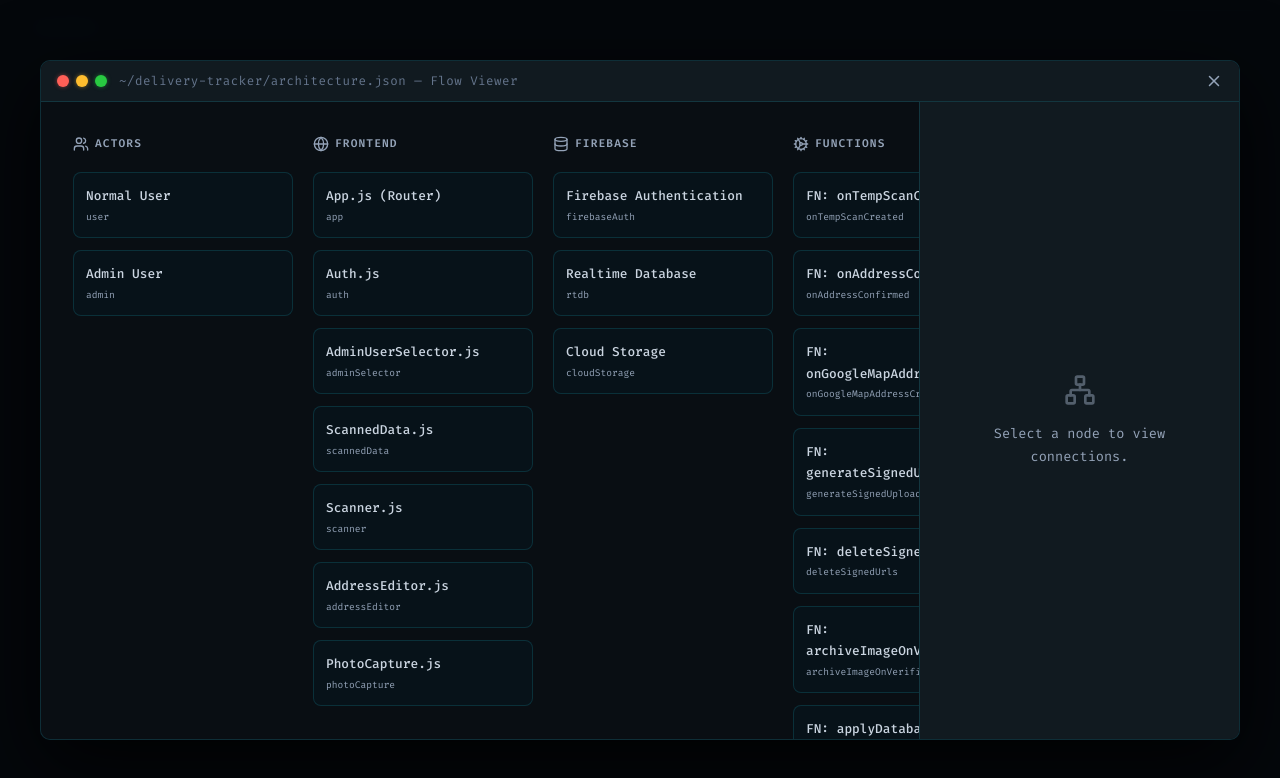
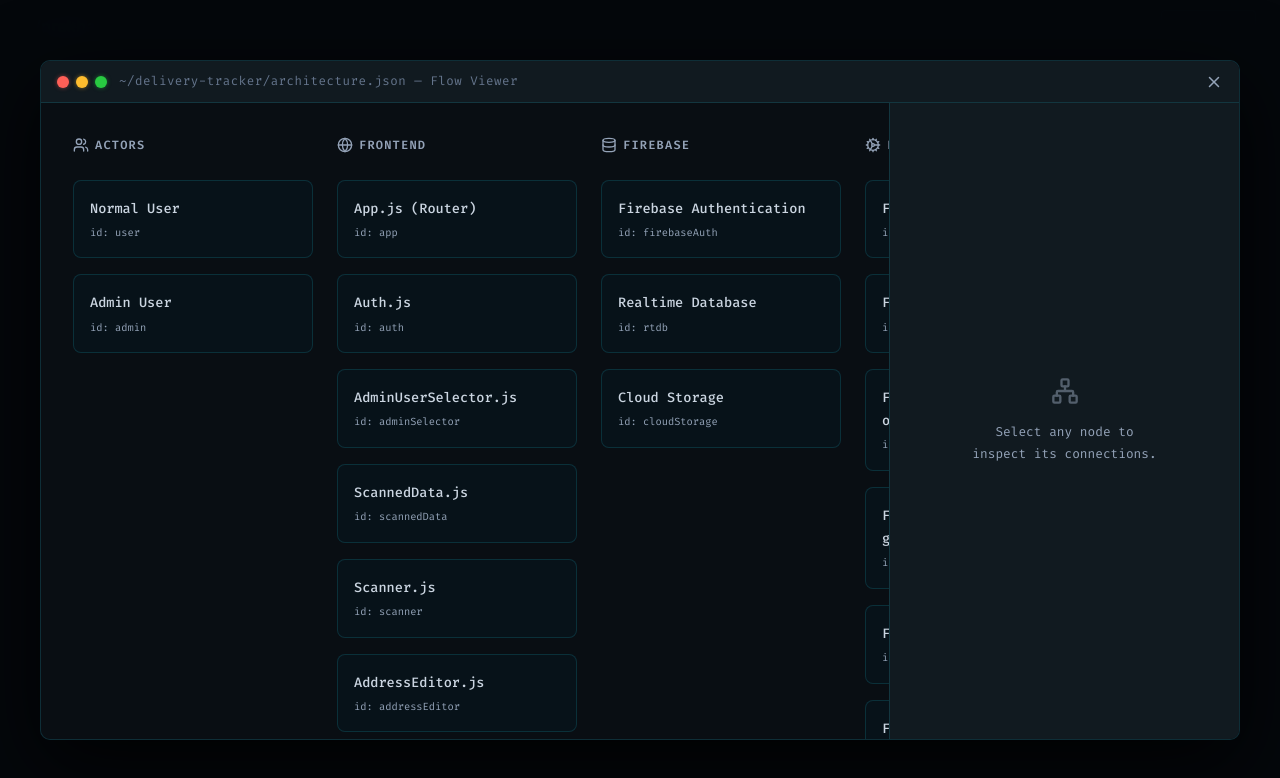
Before and after one commit to PrakEntech/portfolio, a React (Vite) app: page / in a window 1280 px wide. Both pictures are taken after a click on the button "View Architecture". Shown: the part 4560-5338 px from the top of the page. Built offline with nearby package versions, Linux system fonts and the light colour scheme.

Commit message:
Update ArchitectureViewer.jsx

```diff
--- a/src/components/ArchitectureViewer.jsx
+++ b/src/components/ArchitectureViewer.jsx
@@ -1,5 +1,5 @@
 import React, { useState, useMemo, useRef, useEffect } from 'react';
-import { X, Network, Database, Server, Users, ArrowRight, Zap, Globe, Cog } from 'lucide-react';
+import { X, Network, Database, Server, Users, ArrowRight, Zap, Globe, Cog, RotateCw } from 'lucide-react';
 import architectureData from '../../architecture.json';
 
 const ICON_MAP = {
@@ -14,16 +14,22 @@
 const ArchitectureViewer = ({ isOpen, onClose }) => {
     const [selectedNodeId, setSelectedNodeId] = useState(null);
     const [hoveredNodeId, setHoveredNodeId] = useState(null);
-    const [isMobile, setIsMobile] = useState(typeof window !== 'undefined' ? window.innerWidth < 768 : false);
-
-    useEffect(() => {
-        const handleResize = () => setIsMobile(window.innerWidth < 768);
-        window.addEventListener('resize', handleResize);
-        return () => window.removeEventListener('resize', handleResize);
-    }, []);
+    const [isPortrait, setIsPortrait] = useState(false);
 
     const activeNodeId = hoveredNodeId || selectedNodeId;
     const viewerRef = useRef(null);
+
+    useEffect(() => {
+        const checkOrientation = () => {
+            const isMob = window.innerWidth <= 768;
+            const isPort = window.innerHeight > window.innerWidth;
+            setIsPortrait(isMob && isPort);
+        };
+
+        checkOrientation();
+        window.addEventListener('resize', checkOrientation);
+        return () => window.removeEventListener('resize', checkOrientation);
+    }, []);
 
     // Group nodes by their defined 'group' property
     const groupedNodes = useMemo(() => {
@@ -63,45 +69,63 @@
         <div className="arch-modal-overlay" style={{
             position: 'fixed', top: 0, left: 0, right: 0, bottom: 0,
             backgroundColor: 'rgba(5, 8, 12, 0.98)',
-            backdropFilter: 'blur(10px)',
-            zIndex: 2000,
+            backdropFilter: 'blur(15px)',
+            zIndex: 1000,
             display: 'flex',
             alignItems: 'center',
             justifyContent: 'center',
-            padding: isMobile ? '0' : '2rem'
+            padding: isPortrait ? '0' : '2rem',
+            overflow: 'hidden'
         }}>
+            {/* Rotation Hint for Mobile Portrait */}
+            {isPortrait && (
+                <div style={{
+                    position: 'absolute',
+                    top: '1rem',
+                    left: '50%',
+                    transform: 'translateX(-50%)',
+                    zIndex: 1001,
+                    background: 'var(--accent-purple)',
+                    color: '#fff',
+                    padding: '8px 16px',
+                    borderRadius: '20px',
+                    fontSize: '0.75rem',
+                    display: 'flex',
+                    alignItems: 'center',
+                    gap: '8px',
+                    boxShadow: '0 4px 15px rgba(0,0,0,0.5)',
+                    animation: 'bounce 2s infinite'
+                }}>
+                    <RotateCw size={14} /> Best viewed in Landscape
+                </div>
+            )}
+
             <div className="terminal-window" style={{
-                width: '100%',
+                width: isPortrait ? '92vh' : '100%',
                 maxWidth: '1200px',
-                height: isMobile ? '100vh' : '85vh',
+                height: isPortrait ? '92vw' : '85vh',
                 display: 'flex',
                 flexDirection: 'column',
                 boxShadow: '0 25px 80px rgba(0,0,0,0.8)',
-                borderRadius: isMobile ? '0' : '10px',
-                border: isMobile ? 'none' : '1px solid var(--border-color)'
+                transform: isPortrait ? 'rotate(90deg)' : 'none',
+                transition: 'transform 0.3s ease, width 0.3s ease, height 0.3s ease',
+                transformOrigin: 'center center'
             }}>
                 {/* Terminal Header */}
-                <div className="terminal-header" style={{
-                    justifyContent: 'space-between',
-                    padding: isMobile ? '0.75rem 1rem' : '0.6rem 1rem'
-                }}>
+                <div className="terminal-header" style={{ justifyContent: 'space-between' }}>
                     <div style={{ display: 'flex', alignItems: 'center', gap: '12px' }}>
-                        {!isMobile && (
                         <div className="terminal-controls">
                             <div className="control red" onClick={onClose} style={{ cursor: 'pointer' }} />
                             <div className="control yellow" />
                             <div className="control green" />
                         </div>
-                        )}
-                        <span className="terminal-title" style={{ fontSize: isMobile ? '0.7rem' : '0.78rem' }}>
-                            {isMobile ? 'architecture.json' : '~/delivery-tracker/architecture.json — Flow Viewer'}
-                        </span>
+                        <span className="terminal-title">~/delivery-tracker/architecture.json — Flow Viewer</span>
                     </div>
                     <button onClick={onClose} style={{
                         background: 'none', border: 'none', color: 'var(--text-muted)',
                         cursor: 'pointer', outline: 'none', display: 'flex', alignItems: 'center'
                     }}>
-                        <X size={isMobile ? 20 : 18} />
+                        <X size={18} />
                     </button>
                 </div>
 
@@ -109,38 +133,35 @@
                 <div className="terminal-body" style={{
                     flex: 1,
                     display: 'flex',
-                    flexDirection: isMobile ? 'column' : 'row',
                     overflow: 'hidden',
                     padding: 0
                 }}>
-                    {/* Layout Area - Always keeps its horizontal scroll nature */}
+                    {/* Layout Area */}
                     <div className="arch-grid" ref={viewerRef} style={{
-                        flex: isMobile && selectedNodeId ? '0 0 50%' : '1',
+                        flex: 2,
                         display: 'flex',
-                        gap: '1.25rem',
-                        padding: isMobile ? '1.5rem 1rem' : '2rem',
+                        gap: '1.5rem',
+                        padding: '2rem',
                         overflowX: 'auto',
-                        overflowY: 'auto',
                         background: 'rgba(8, 12, 16, 0.5)',
-                        scrollSnapType: isMobile ? 'x mandatory' : 'none'
+                        WebkitOverflowScrolling: 'touch'
                     }}>
                         {columns.map(colId => {
                             if (!groupedNodes[colId]) return null;
                             return (
                                 <div key={colId} className="arch-col" style={{
-                                    flex: isMobile ? '0 0 80%' : '0 0 220px',
+                                    flex: '0 0 240px',
                                     display: 'flex',
                                     flexDirection: 'column',
-                                    gap: '0.75rem',
-                                    scrollSnapAlign: 'start'
+                                    gap: '1rem'
                                 }}>
                                     <div style={{
                                         color: 'var(--text-muted)',
-                                        fontSize: '0.7rem',
+                                        fontSize: '0.75rem',
                                         textTransform: 'uppercase',
                                         letterSpacing: '0.1em',
                                         fontWeight: 600,
-                                        marginBottom: '0.4rem',
+                                        marginBottom: '0.5rem',
                                         display: 'flex',
                                         alignItems: 'center',
                                         gap: '6px'
@@ -148,6 +169,7 @@
                                         {ICON_MAP[colId]} {colId}
                                     </div>
                                     {groupedNodes[colId].map(node => {
+                                        // Determine highlight state for CSS
                                         let nodeState = 'normal';
                                         if (activeNodeId) {
                                             if (node.id === activeNodeId) nodeState = 'active';
@@ -159,26 +181,26 @@
                                             <div
                                                 key={node.id}
                                                 className={`arch-node state-${nodeState}`}
-                                                onMouseEnter={() => !isMobile && setHoveredNodeId(node.id)}
-                                                onMouseLeave={() => !isMobile && setHoveredNodeId(null)}
+                                                onMouseEnter={() => setHoveredNodeId(node.id)}
+                                                onMouseLeave={() => setHoveredNodeId(null)}
                                                 onClick={() => handleNodeClick(node.id)}
                                                 style={{
                                                     background: nodeState === 'active' ? 'rgba(34, 211, 238, 0.15)' : 'rgba(8, 20, 28, 0.8)',
                                                     border: `1px solid ${nodeState === 'active' ? 'var(--accent-green)' : 'var(--border-color)'}`,
-                                                    padding: '0.75rem',
+                                                    padding: '1rem',
                                                     borderRadius: '8px',
                                                     cursor: 'pointer',
                                                     transition: 'all 0.2s',
                                                     opacity: nodeState === 'dimmed' ? 0.3 : 1,
                                                     transform: nodeState === 'active' ? 'translateY(-2px)' : 'none',
-                                                    boxShadow: nodeState === 'active' ? '0 0 15px rgba(34, 211, 238, 0.2)' : 'none'
+                                                    boxShadow: nodeState === 'active' ? '0 0 20px rgba(34, 211, 238, 0.2)' : 'none'
                                                 }}
                                             >
-                                                <div style={{ fontSize: '0.8rem', color: nodeState === 'active' ? '#fff' : 'var(--text-body)', fontWeight: 500 }}>
+                                                <div style={{ fontSize: '0.85rem', color: nodeState === 'active' ? '#fff' : 'var(--text-body)', fontWeight: 500 }}>
                                                     {node.label}
                                                 </div>
-                                                <div style={{ fontSize: '0.6rem', color: 'var(--text-muted)', marginTop: '2px', fontFamily: "'Fira Code', monospace" }}>
-                                                    {node.id}
+                                                <div style={{ fontSize: '0.65rem', color: 'var(--text-muted)', marginTop: '4px', fontFamily: "'Fira Code', monospace" }}>
+                                                    id: {node.id}
                                                 </div>
                                             </div>
                                         )
@@ -188,58 +210,46 @@
                         })}
                     </div>
 
-                    {/* Details Sidebar / Bottom Panel on Mobile */}
+                    {/* Details Sidebar */}
                     <div className="arch-sidebar" style={{
-                        flex: isMobile ? (selectedNodeId ? '1' : '0') : '0 0 320px',
-                        borderLeft: isMobile ? 'none' : '1px solid var(--border-color)',
-                        borderTop: isMobile ? '1px solid var(--border-color)' : 'none',
+                        flex: '0 0 350px',
+                        borderLeft: '1px solid var(--border-color)',
                         background: 'var(--terminal-header-bg)',
-                        padding: isMobile ? '1.5rem' : '2rem',
-                        overflowY: 'auto',
-                        display: isMobile && !selectedNodeId ? 'none' : 'block'
+                        padding: '1.5rem',
+                        overflowY: 'auto'
                     }}>
                         {selectedNode ? (
                             <div>
-                                <div style={{ marginBottom: '1.5rem', position: 'relative' }}>
-                                    {isMobile && (
-                                        <button
-                                            onClick={() => setSelectedNodeId(null)}
-                                            style={{
-                                                position: 'absolute', right: 0, top: 0, background: 'none', border: 'none', color: 'var(--text-muted)'
-                                            }}
-                                        >
-                                            <X size={16} />
-                                        </button>
-                                    )}
-                                    <div style={{ color: 'var(--accent-green)', fontFamily: "'Fira Code', monospace", fontSize: '0.65rem', marginBottom: '6px' }}>
+                                <div style={{ marginBottom: '1.5rem' }}>
+                                    <div style={{ color: 'var(--accent-green)', fontFamily: "'Fira Code', monospace", fontSize: '0.75rem', marginBottom: '8px' }}>
                                         $ inspect {selectedNode.id}
                                     </div>
-                                    <h3 style={{ fontSize: '1.1rem', color: '#fff', marginBottom: '2px' }}>{selectedNode.label}</h3>
-                                    <div style={{ fontSize: '0.65rem', color: 'var(--text-muted)', textTransform: 'uppercase' }}>
-                                        {selectedNode.group}
+                                    <h3 style={{ fontSize: '1.1rem', color: '#fff', marginBottom: '4px' }}>{selectedNode.label}</h3>
+                                    <div style={{ fontSize: '0.7rem', color: 'var(--text-muted)', textTransform: 'uppercase', letterSpacing: '0.05em' }}>
+                                        Group: {selectedNode.group}
                                     </div>
                                 </div>
 
                                 {outgoing.length > 0 && (
                                     <div style={{ marginBottom: '1.5rem' }}>
                                         <div style={{ fontSize: '0.75rem', color: 'var(--accent-blue)', fontWeight: 600, marginBottom: '0.75rem', display: 'flex', alignItems: 'center', gap: '6px' }}>
-                                            <ArrowRight size={14} /> Outgoing
+                                            <ArrowRight size={14} /> Sends To
                                         </div>
-                                        <div style={{ display: 'flex', flexDirection: 'column', gap: '0.5rem' }}>
+                                        <div style={{ display: 'flex', flexDirection: 'column', gap: '0.6rem' }}>
                                             {outgoing.map((edge, i) => {
                                                 const targetNode = architectureData.nodes.find(n => n.id === edge.to);
                                                 return (
                                                     <div key={i} style={{
                                                         background: 'rgba(34, 211, 238, 0.05)',
-                                                        border: '1px solid rgba(34, 211, 238, 0.1)',
+                                                        border: '1px solid rgba(34, 211, 238, 0.15)',
                                                         padding: '0.6rem',
-                                                        borderRadius: '4px'
+                                                        borderRadius: '6px'
                                                     }}>
-                                                        <div style={{ fontSize: '0.65rem', color: 'var(--accent-yellow)', marginBottom: '3px', fontFamily: "'Fira Code', monospace" }}>
+                                                        <div style={{ fontSize: '0.65rem', color: 'var(--accent-yellow)', marginBottom: '4px', fontFamily: "'Fira Code', monospace" }}>
                                                             {edge.label}
                                                         </div>
-                                                        <div style={{ fontSize: '0.75rem', color: '#eee' }}>
-                                                            → {targetNode?.label}
+                                                        <div style={{ fontSize: '0.75rem', color: '#fff', display: 'flex', alignItems: 'center', gap: '6px' }}>
+                                                            <span>→</span> {targetNode?.label}
                                                         </div>
                                                     </div>
                                                 )
@@ -251,23 +261,23 @@
                                 {incoming.length > 0 && (
                                     <div>
                                         <div style={{ fontSize: '0.75rem', color: 'var(--accent-purple)', fontWeight: 600, marginBottom: '0.75rem', display: 'flex', alignItems: 'center', gap: '6px' }}>
-                                            <Zap size={14} /> Incoming
+                                            <Zap size={14} /> Received From
                                         </div>
-                                        <div style={{ display: 'flex', flexDirection: 'column', gap: '0.5rem' }}>
+                                        <div style={{ display: 'flex', flexDirection: 'column', gap: '0.6rem' }}>
                                             {incoming.map((edge, i) => {
                                                 const sourceNode = architectureData.nodes.find(n => n.id === edge.from);
                                                 return (
                                                     <div key={i} style={{
                                                         background: 'rgba(167, 139, 250, 0.05)',
-                                                        border: '1px solid rgba(167, 139, 250, 0.1)',
+                                                        border: '1px solid rgba(167, 139, 250, 0.15)',
                                                         padding: '0.6rem',
-                                                        borderRadius: '4px'
+                                                        borderRadius: '6px'
                                                     }}>
-                                                        <div style={{ fontSize: '0.65rem', color: 'var(--accent-yellow)', marginBottom: '3px', fontFamily: "'Fira Code', monospace" }}>
+                                                        <div style={{ fontSize: '0.65rem', color: 'var(--accent-yellow)', marginBottom: '4px', fontFamily: "'Fira Code', monospace" }}>
                                                             {edge.label}
                                                         </div>
-                                                        <div style={{ fontSize: '0.75rem', color: '#eee' }}>
-                                                            ← {sourceNode?.label}
+                                                        <div style={{ fontSize: '0.75rem', color: '#fff', display: 'flex', alignItems: 'center', gap: '6px' }}>
+                                                            <span>←</span> {sourceNode?.label}
                                                         </div>
                                                     </div>
                                                 )
@@ -277,7 +287,6 @@
                                 )}
                             </div>
                         ) : (
-                            !isMobile && (
                             <div style={{
                                 height: '100%',
                                 display: 'flex',
@@ -287,14 +296,20 @@
                                 color: 'var(--text-muted)',
                                 textAlign: 'center'
                             }}>
-                                    <Network size={32} style={{ marginBottom: '1rem', opacity: 0.5 }} />
-                                    <div style={{ fontSize: '0.85rem' }}>Select a node to view connections.</div>
+                                <Network size={28} style={{ marginBottom: '1rem', opacity: 0.5 }} />
+                                <div style={{ fontSize: '0.8rem' }}>Select any node to<br />inspect its connections.</div>
                             </div>
-                            )
                         )}
                     </div>
                 </div>
             </div>
+
+            <style>{`
+                @keyframes bounce {
+                    0%, 100% { transform: translate(-50%, 0); }
+                    50% { transform: translate(-50%, -5px); }
+                }
+            `}</style>
         </div>
     );
 };
```
Lines whose indentation alone changed are shown as unchanged.
